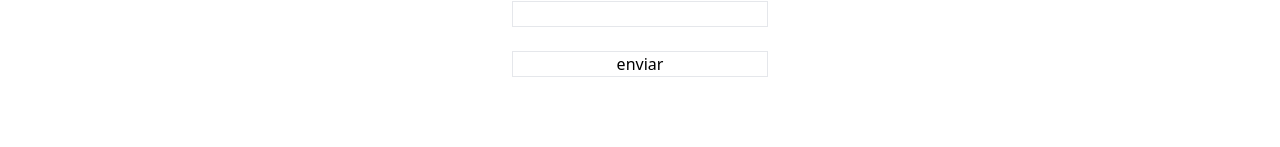
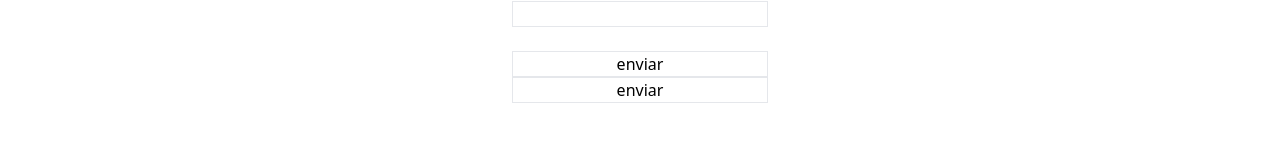
Before and after one commit to GustavoPinho001/projeto, a React (Vite) app: page /cadastro in a window 1280 px wide. Shown: the part 153-300 px from the top of the page. Built offline with nearby package versions, Linux system fonts and the light colour scheme.

Commit message:
Update cadastro.tsx

```diff
--- a/src/modules/cadastro/cadastro.tsx
+++ b/src/modules/cadastro/cadastro.tsx
@@ -26,6 +26,7 @@ const Cadastro=(): any =>{
                 <input className="border"id="numero" type="text" />
                 <br/>
                 <button className="border ">enviar</button>
+                <button className="border ">enviar</button>
             </form>
         </div>
     </div>
```
